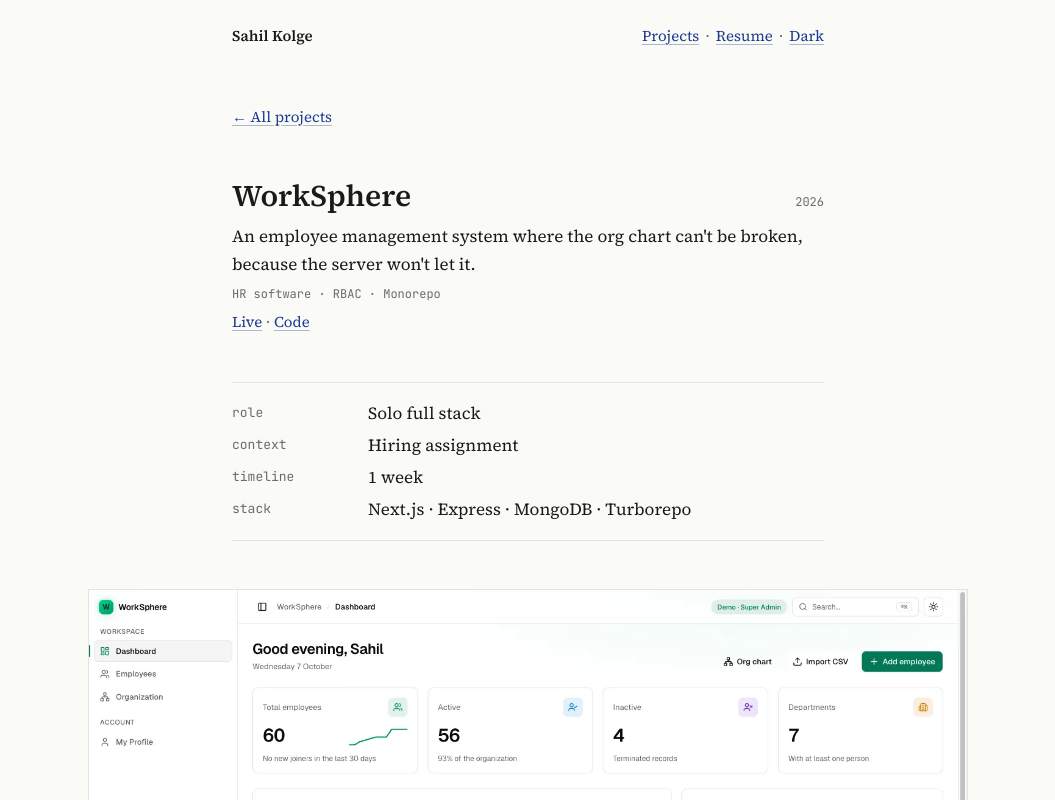
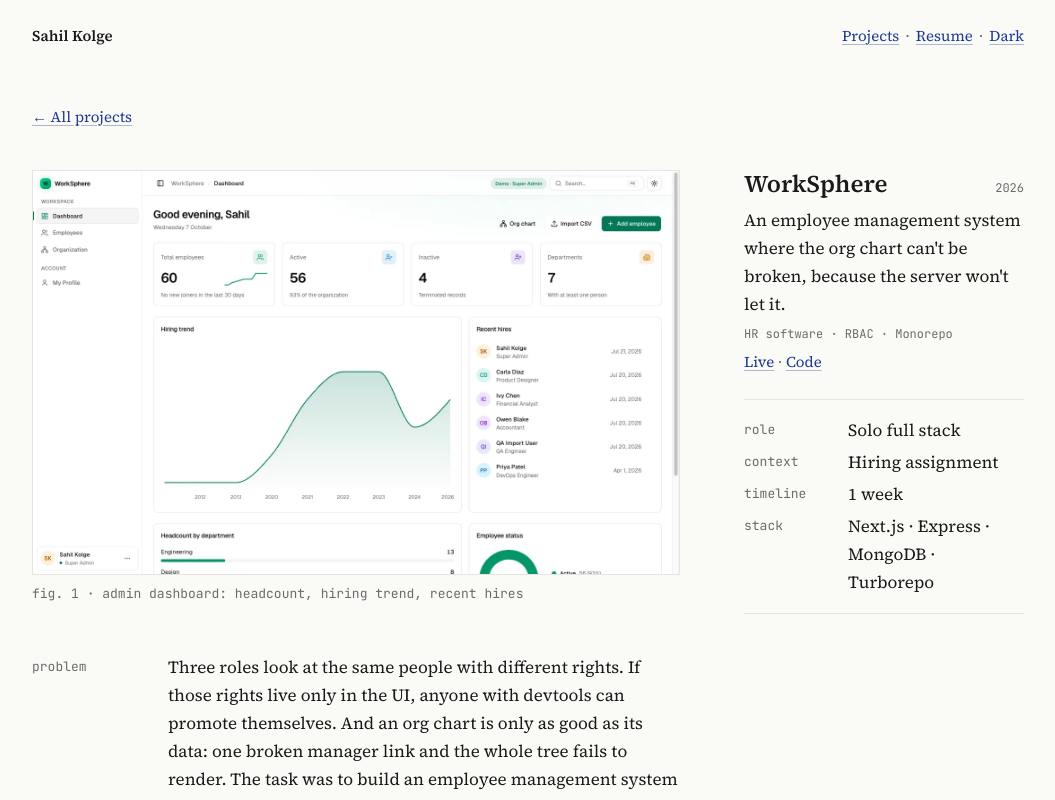
Before and after one commit to sahil-dev28/sahilkolge-playground, a React (Vite) app: page /work/worksphere in a window 1280 px wide. Shown: the top 800 px of the page, without its empty margins (112-1167 px from the left). Built offline with nearby package versions, Linux system fonts and the light colour scheme.

Commit message:
feat: sticky project panel and smaller screenshots on case study

```diff
--- a/src/case-studies/worksphere.ts
+++ b/src/case-studies/worksphere.ts
@@ -97,5 +97,5 @@
     },
   ],
   outcome:
-    "Delivered in the one week given. Three roles, 60 employees across 7 departments, live on Vercel, Render and MongoDB Atlas. Production bugs (ID collisions, the org-chart crash, mutations that failed silently) were traced from logs and network evidence and fixed with tests first. An AI coding agent sped up the build; the architecture and every review were mine.",
+    "Delivered in the one week given. Three roles, 60 employees across 7 departments, live on Vercel, Render and MongoDB Atlas. Production bugs (ID collisions, the org-chart crash, mutations that failed silently) were traced from logs and network evidence and fixed with tests first.",
 };
--- a/src/components/CaseStudy.tsx
+++ b/src/components/CaseStudy.tsx
@@ -19,7 +19,7 @@
 function Figure({ s, n }: { s: Screen; n: number }) {
   const hero = s.placement === "hero";
   return (
-    <figure className="relative left-1/2 m-0 flex w-[min(880px,calc(100vw-48px))] -translate-x-1/2 flex-col gap-2">
+    <figure className="m-0 flex flex-col gap-2">
       <a href={s.src} target="_blank" rel="noreferrer" aria-label={`Open full size: ${s.alt}`}>
         <img
           src={s.src}
@@ -57,12 +57,15 @@
   const meta = [...study.meta, { label: "stack", value: project.stack.join(" · ") }];
 
   return (
-    <main className="page flex flex-col gap-12 pt-14 pb-[72px]">
+    <main className="mx-auto flex max-w-[640px] flex-col gap-10 px-6 pt-14 pb-[72px] lg:max-w-[1040px]">
       {back}
 
+      <div className="flex flex-col gap-12 lg:grid lg:grid-cols-[minmax(0,1fr)_280px] lg:gap-16">
+        {/* Project facts first on mobile; a sticky panel on the right on desktop. */}
+        <aside className="flex flex-col gap-6 lg:sticky lg:top-8 lg:col-start-2 lg:row-start-1 lg:self-start">
           <header className="flex flex-col gap-2">
             <div className="flex items-baseline justify-between gap-4">
-          <h1 className="m-0 text-2xl leading-[1.2] font-semibold min-[480px]:text-[30px]">{project.title}</h1>
+              <h1 className="m-0 text-2xl leading-[1.2] font-semibold min-[480px]:text-[30px] lg:text-2xl">{project.title}</h1>
               <span className="font-mono text-xs text-muted">{project.year}</span>
             </div>
             <p className="m-0">{project.oneLine}</p>
@@ -70,7 +73,7 @@
             <LinkRow links={projectLinks(project.liveUrl, project.repoUrl)} className="text-[15px]" />
           </header>
 
-      <dl className="m-0 grid grid-cols-[88px_1fr] gap-x-6 gap-y-1 border-y border-rule py-4 min-[640px]:grid-cols-[112px_1fr]">
+          <dl className="m-0 grid grid-cols-[88px_1fr] gap-x-4 gap-y-1 border-y border-rule py-4">
             {meta.map((m) => (
               <div key={m.label} className="contents">
                 <dt className="section-label pt-[3px]">{m.label}</dt>
@@ -78,7 +81,9 @@
               </div>
             ))}
           </dl>
+        </aside>
 
+        <div className="flex min-w-0 flex-col gap-12 lg:col-start-1 lg:row-start-1">
           {figures("hero")}
 
           <Block label="problem">
@@ -128,6 +133,8 @@
           </Block>
 
           {back}
+        </div>
+      </div>
     </main>
   );
 }
--- a/src/components/Header.tsx
+++ b/src/components/Header.tsx
@@ -9,7 +9,10 @@
 export default function Header({ dark, onToggleMode }: HeaderProps) {
   const { pathname } = useLocation();
   return (
-    <header className="page flex items-baseline justify-between gap-4 pt-6 text-[15px]">
+    // Case studies use a wider two-column layout; keep the header aligned with it.
+    <header
+      className={`page flex items-baseline justify-between gap-4 pt-6 text-[15px] ${pathname.startsWith("/work/") ? "lg:max-w-[1040px]" : ""}`}
+    >
       {pathname === "/" ? <span /> : <Link to="/" className="font-semibold">Sahil Kolge</Link>}
       <nav className="flex gap-1.5">
         <Link to="/projects" className="link">
```
Lines whose indentation alone changed are shown as unchanged.
